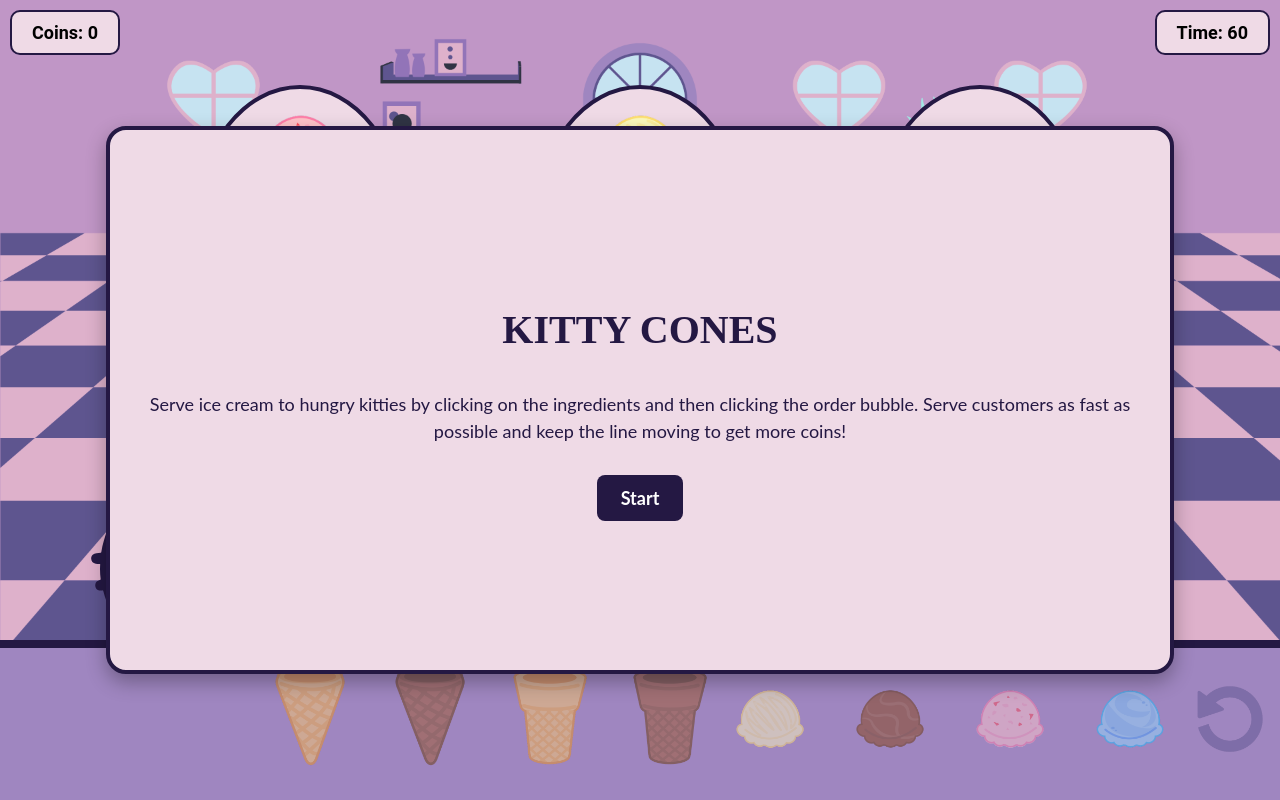
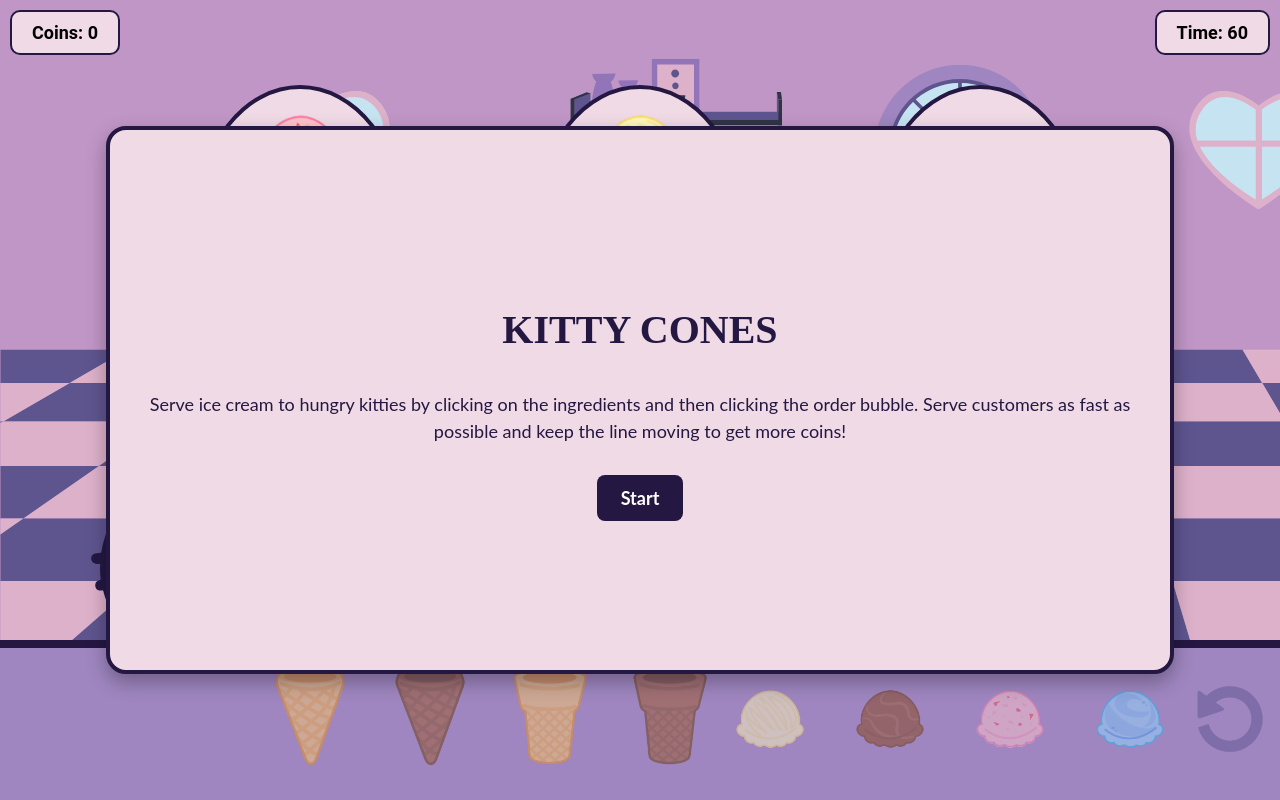
Before and after one commit to danielledonnelly/kittycones, a React (Vite) app: page / in a window 1280 px wide. Built offline with nearby package versions, Linux system fonts and the light colour scheme.

Commit message:
fixed background gap

```diff
--- a/src/App.css
+++ b/src/App.css
@@ -14,11 +14,13 @@
 
 .background {
   position: absolute;
-  width: 100vw;
+  min-width: 100vw !important;
+  min-height: 100% !important;
   height: auto;
   top: 0;
   left: 0;
   z-index: 1;
+  background-color: #DEB1CB !important;
 }
 
 body {
```
